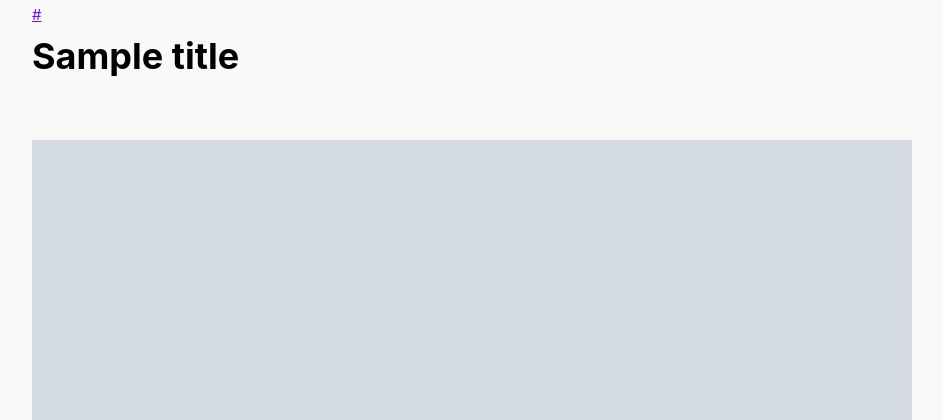
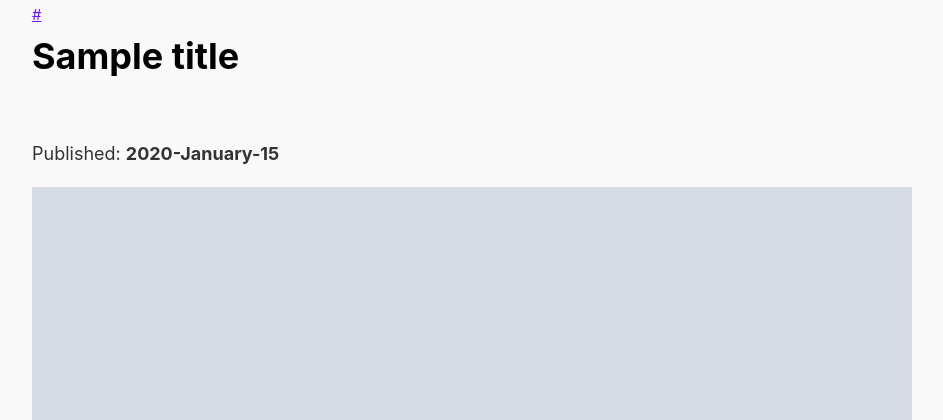
Before and after one commit to irfancharania/readability-wrapper, a Flask app: template templates/index.html in a window 1280 px wide. Shown: the part 95-515 px from the top of the page, without its empty margins (168-1111 px from the left). Run offline with Flask 2, Linux system fonts and the light colour scheme; the template is opened without the code that fills it: most values are stand-ins (such as "Sample title", 1, 10 or a date in 2020); grey boxes marked "Sample" are stand-in pictures.

Commit message:
Show date published if exists

```diff
--- a/app.py
+++ b/app.py
@@ -175,6 +175,7 @@ def main():
     page_title = ""
     page_content = ""
     lead_img_url = ""
+    date_published = ""
 
     # parse query string parameters
     paramTheme = request.args.get('theme')
@@ -202,6 +203,7 @@ def main():
                                                 page_theme,
                                                 page_links)
                     page_url = url
+                    date_published = data.date_published
                 else:
                     eprint("Parser unavailable: ", url, data)
                     return redirect(FALLBACK_REDIRECT_URL + url)
@@ -225,7 +227,9 @@ def main():
                            url=page_url,
                            theme=page_theme,
                            links=page_links,
-                           host=host_url)
+                           host=host_url,
+                           date_published=date_published
+                           )
 
 
 # launch
--- a/templates/index.html
+++ b/templates/index.html
@@ -42,6 +42,9 @@
         <h1>
             {{title}}
         </h1>
+        {% if date_published %}
+        <div>Published: <strong><time itemprop="datePublished" datetime="{{date_published}}">{{date_published.strftime('%Y-%B-%d')}}</time></strong></div>
+        {% endif %}
         {% autoescape false %}
             {% if lead_img_url %}
             <p><img src="{{lead_img_url}}" class="lead" width="100%" /></p>
```
